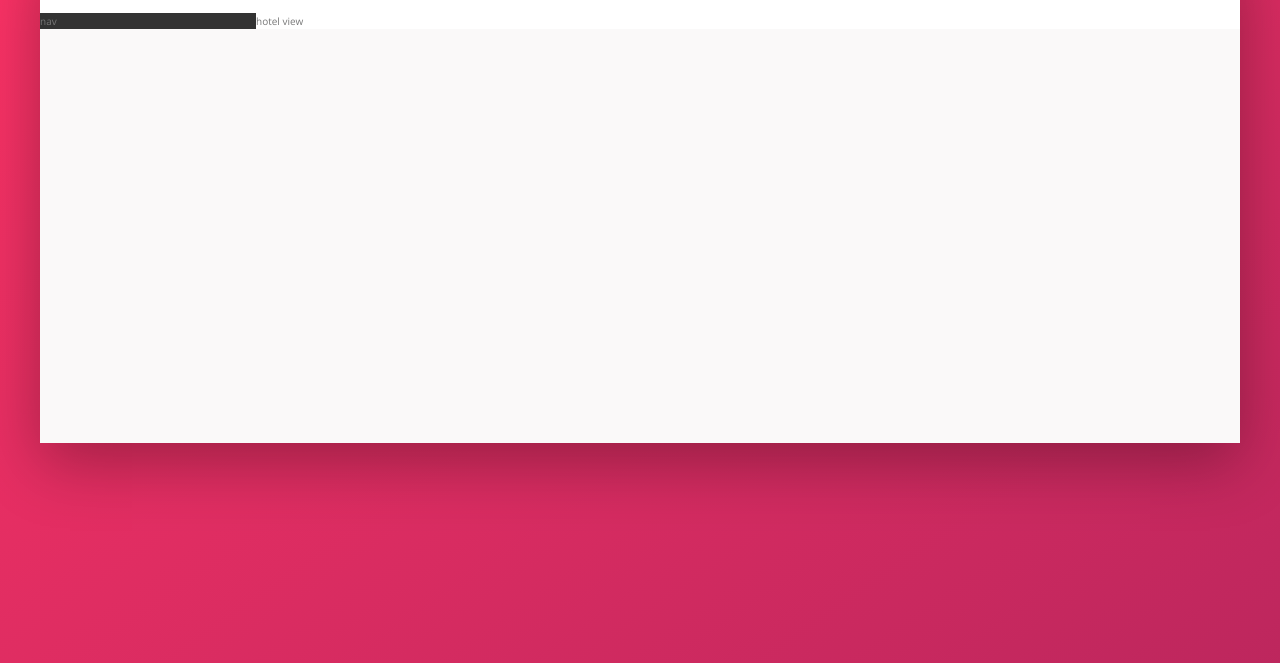
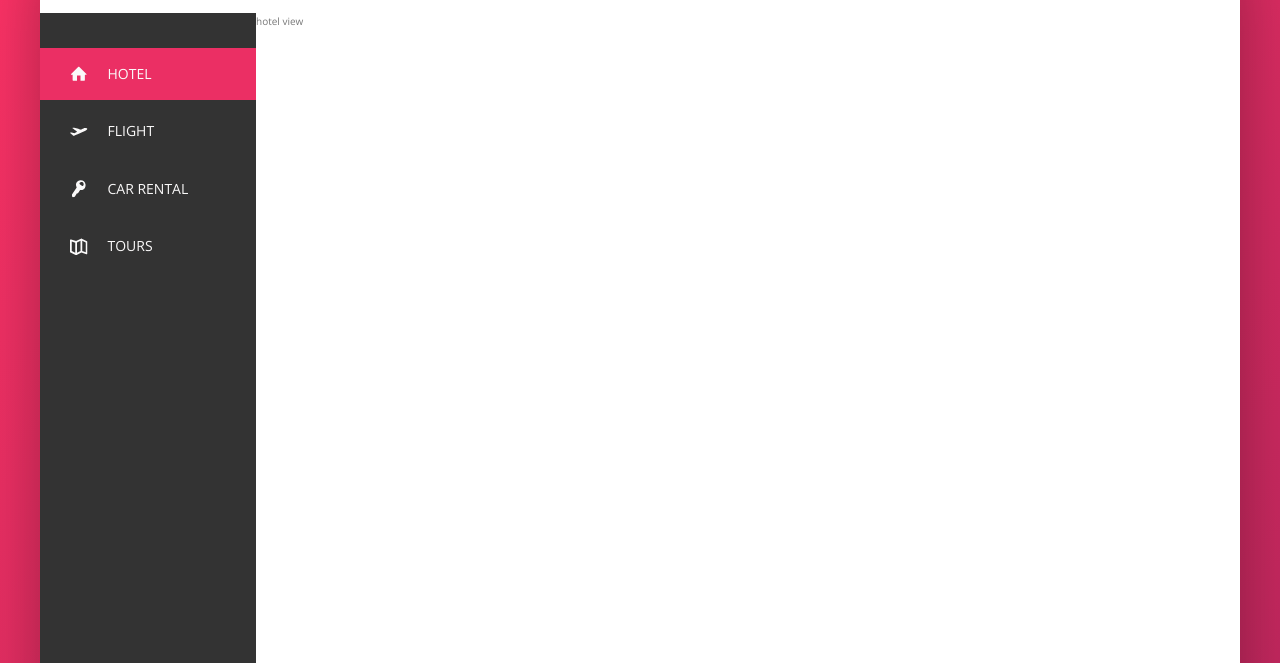
Before and after one commit to KaushikShivam/Trillo, a website: page index.html in a window 1280 px wide. Shown: the part 137-800 px from the top of the page. Drawn offline with nearby package versions, Linux system fonts and the light colour scheme; files that its build step writes are made by us from their sources.

Commit message:
Add navigation sidebar section

```diff
--- a/index.html
+++ b/index.html
@@ -47,7 +47,47 @@
 
         </header>
         <div class="content">
-            <nav class="sidebar">nav</nav>
+            <nav class="sidebar">
+                <ul class="side-nav">
+                    <li class="side-nav__item side-nav__item--active">
+                        <a href="#" class="side-nav__link">
+                            <svg class="side-nav__icon">
+                                <use xlink:href="img/sprite.svg#icon-home"></use>
+                            </svg>
+                            <span>Hotel</span>
+                        </a>
+                    </li>
+                    <li class="side-nav__item">
+                        <a href="#" class="side-nav__link">
+                            <svg class="side-nav__icon">
+                                <use xlink:href="img/sprite.svg#icon-aircraft-take-off"></use>
+                            </svg>
+                            <span>Flight</span>
+                        </a>
+                    </li>
+                    <li class="side-nav__item">
+                        <a href="#" class="side-nav__link">
+                            <svg class="side-nav__icon">
+                                <use xlink:href="img/sprite.svg#icon-key"></use>
+                            </svg>
+                            <span>Car rental</span>
+                        </a>
+                    </li>
+                    <li class="side-nav__item">
+                        <a href="#" class="side-nav__link">
+                            <svg class="side-nav__icon">
+                                <use xlink:href="img/sprite.svg#icon-map"></use>
+                            </svg>
+                            <span>Tours</span>
+                        </a>
+                    </li>
+                </ul>
+                <div class="legal">
+                    &copy; 2019 by Trillo. All rights reserved
+                </div>
+            </nav>
+
+
             <main class="hotel-view">hotel view</main>
         </div>
     </div>
--- a/sass/_components.scss
+++ b/sass/_components.scss
@@ -114,3 +114,73 @@
 		margin-right: 1rem;
 	}
 }
+
+////////////////////////////////////////
+// SIDE NAVIGATION
+
+.side-nav {
+	font-size: 1.4rem;
+	list-style: none;
+	margin-top: 3.5rem;
+
+	&__item {
+		position: relative;
+		transform: scaleY(1);
+		&:not(:last-child) {
+			margin-bottom: 0.5rem;
+		}
+	}
+
+	&__item::before {
+		content: '';
+		position: absolute;
+		top: 0;
+		left: 0;
+		height: 100%;
+		width: 3px;
+		background-color: var(--color-primary);
+		transform: scaleY(0);
+		transition: transform 0.2s, width 0.4s cubic-bezier(1, 0, 0, 1) 0.2s,
+			background-color 0.1s;
+	}
+
+	&__item:hover::before,
+	&__item--active::before {
+		transform: scaleY(1);
+		width: 100%;
+	}
+
+	&__item:active::before {
+		background-color: var(--color-primary-light);
+	}
+
+	&__link:link,
+	&__link:visited {
+		color: var(--color-grey-light-1);
+		text-decoration: none;
+		text-transform: uppercase;
+		display: block;
+		padding: 1.5rem 3rem;
+		position: relative;
+		z-index: 10;
+
+		display: flex;
+		align-items: center;
+	}
+
+	&__icon {
+		width: 1.75rem;
+		height: 1.75rem;
+		margin-right: 2rem;
+		fill: currentColor;
+	}
+}
+
+////////////////////////////////////////
+// LEGAL
+.legal {
+	font-size: 1.2rem;
+	color: var(--color-grey-light-4);
+	text-align: center;
+	padding: 2.5rem;
+}
--- a/sass/_layout.scss
+++ b/sass/_layout.scss
@@ -34,6 +34,6 @@
 
 .hotel-view {
 	background-color: #fff;
-
+	height: 80rem;
 	flex: 1;
 }
```
